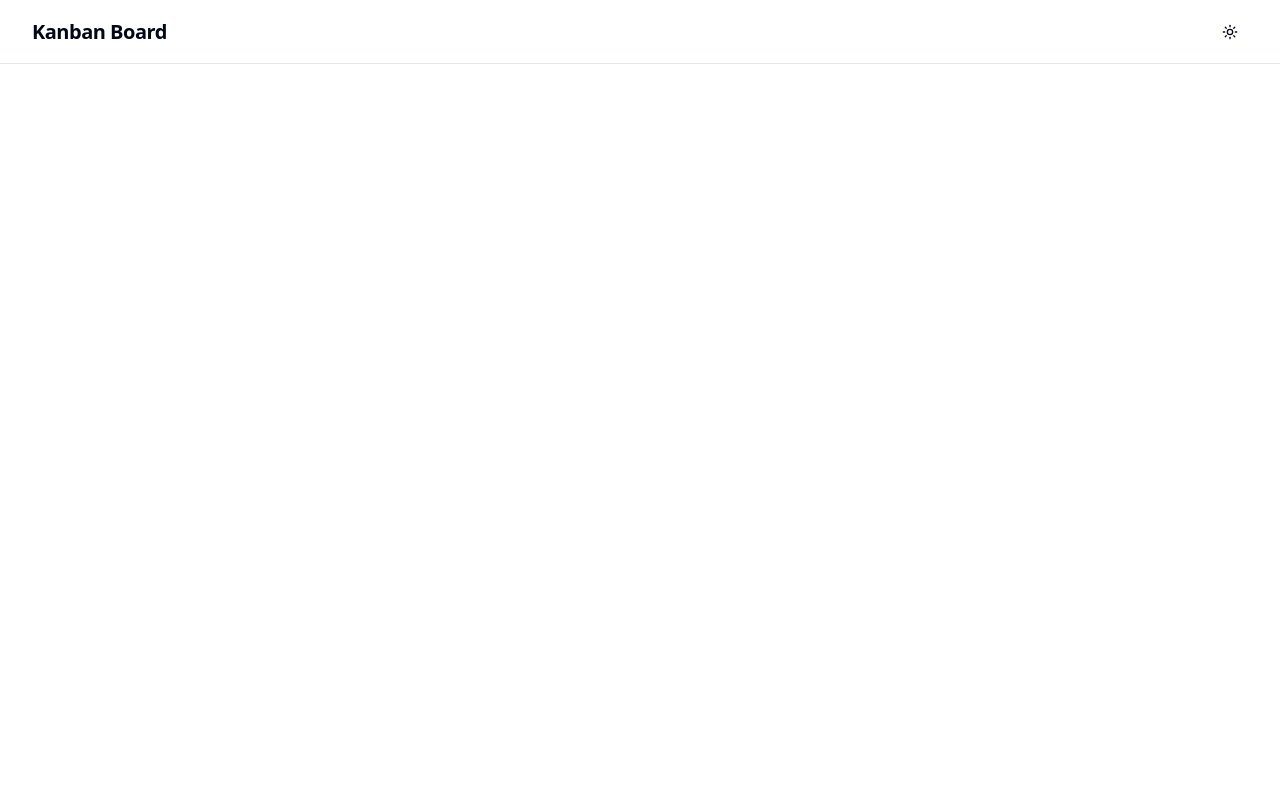
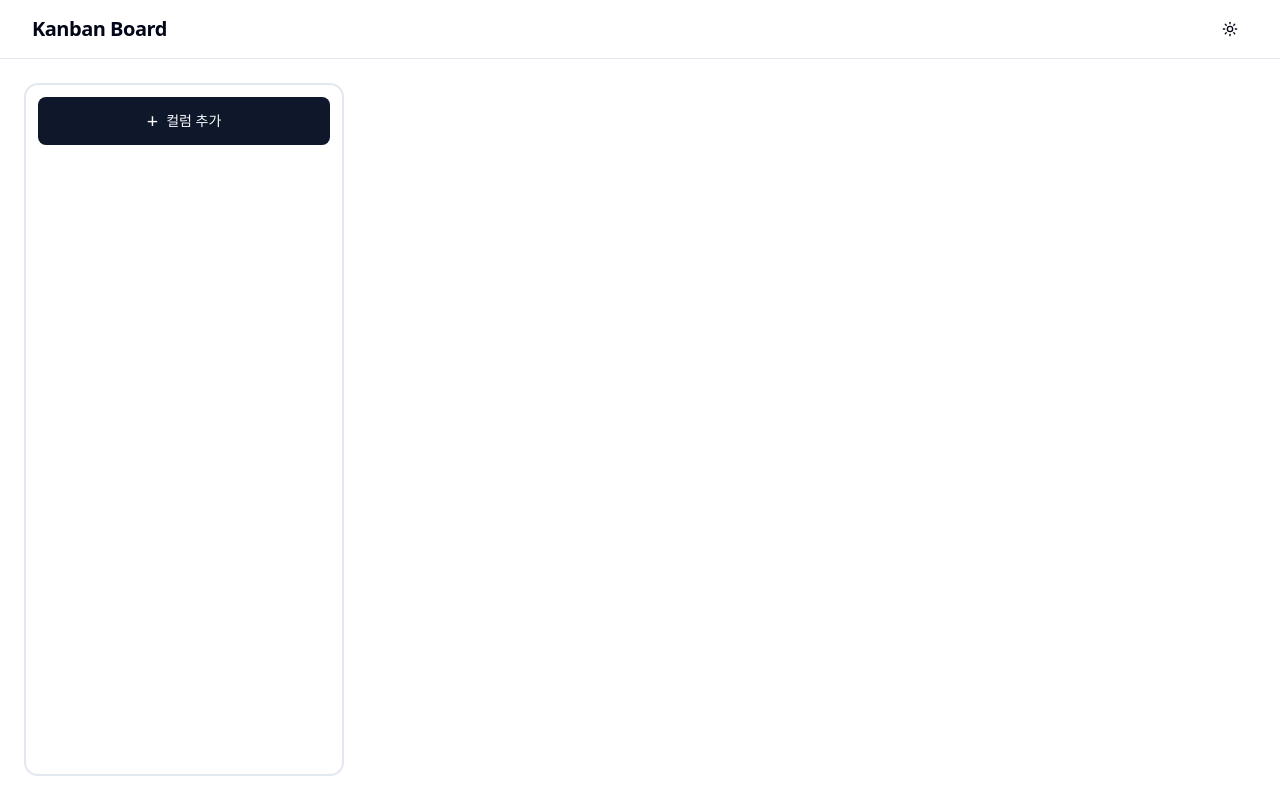
Before and after one commit to tigermulder/woody-board, a React (Vite) app: page / in a window 1280 px wide. Built offline with nearby package versions, Linux system fonts and the light colour scheme.

Commit message:
feat: axios instance에서 가공하지않도록 수정, 보드컴포넌트작업, 버튼컴포넌트 css작업, 컴포넌트 배럴파일추가

```diff
--- a/src/App.tsx
+++ b/src/App.tsx
@@ -1,11 +1,13 @@
+import { Board } from "@/components/kanban";
 import { Header } from "@/components/layout/Header";
 
 function App() {
-  return (
-    <div className="flex h-screen flex-col">
-      <Header />
-    </div>
-  );
+	return (
+		<div className="flex h-screen flex-col">
+			<Header />
+			<Board />
+		</div>
+	);
 }
 
 export default App;
--- a/src/components/kanban/Board.tsx
+++ b/src/components/kanban/Board.tsx
@@ -0,0 +1,15 @@
+import { Button } from "@/components/ui";
+
+export function Board() {
+	return (
+		<div className="scrollbar-hide flex h-full w-full gap-6 overflow-x-auto p-6">
+			{/* 새 컬럼 추가 버튼 */}
+			<div className="w-80 shrink-0 rounded-xl border-2 p-3">
+				<Button size="xl">
+					<span className="text-xl">+</span>
+					<span className="font-medium">컬럼 추가</span>
+				</Button>
+			</div>
+		</div>
+	);
+}
--- a/src/components/kanban/Column.tsx
+++ b/src/components/kanban/Column.tsx
@@ -0,0 +1,23 @@
+import type { ColumnType } from "@/types/api.ts";
+
+export function Column({ column }: { column: ColumnType }) {
+	return (
+		<div className="flex w-80 shrink-0 flex-col gap-4 rounded-xl bg-slate-100/50 p-4 dark:bg-slate-900/50">
+			{/* 컬럼 헤더: 제목과 카드 개수 표시 */}
+			<div className="flex items-center justify-between px-1">
+				<h3 className="font-bold text-foreground text-lg">{column.title}</h3>
+				<span className="rounded-full bg-slate-200 px-2 py-0.5 font-semibold text-slate-600 text-xs dark:bg-slate-800 dark:text-slate-400">
+					{column.cards.length}
+				</span>
+			</div>
+
+			{/* 카드 추가 버튼 */}
+			<button
+				type="button"
+				className="mt-2 flex w-full items-center justify-center rounded-lg py-2 font-medium text-muted-foreground text-sm transition-colors hover:bg-slate-200/50 dark:hover:bg-slate-800"
+			>
+				+ 카드 추가
+			</button>
+		</div>
+	);
+}
--- /dev/null
+++ b/src/components/kanban/index.ts
@@ -0,0 +1,3 @@
+export * from "./Board";
+export * from "./CardItem";
+export * from "./Column";
--- a/src/components/layout/Header.tsx
+++ b/src/components/layout/Header.tsx
@@ -1,8 +1,8 @@
 // src/components/layout/Header.tsx
 
 import { Moon, Sun } from "lucide-react";
+import { useTheme } from "@/components/theme-provider";
 import { Button } from "@/components/ui/button";
-import { useTheme } from "@/components/theme-provider";
 
 export function Header() {
 	const { theme, setTheme } = useTheme();
--- a/src/components/ui/button.tsx
+++ b/src/components/ui/button.tsx
@@ -5,7 +5,7 @@ import type * as React from "react";
 import { cn } from "@/lib/utils";
 
 const buttonVariants = cva(
-	"inline-flex shrink-0 items-center justify-center gap-2 whitespace-nowrap rounded-md font-medium text-sm outline-none transition-all focus-visible:border-ring focus-visible:ring-[3px] focus-visible:ring-ring/50 disabled:pointer-events-none disabled:opacity-50 aria-invalid:border-destructive aria-invalid:ring-destructive/20 dark:aria-invalid:ring-destructive/40 [&_svg:not([class*='size-'])]:size-4 [&_svg]:pointer-events-none [&_svg]:shrink-0",
+	"inline-flex w-full shrink-0 cursor-pointer items-center justify-center gap-2 whitespace-nowrap rounded-md font-medium text-sm outline-none transition-all focus-visible:border-ring focus-visible:ring-[3px] focus-visible:ring-ring/50 disabled:pointer-events-none disabled:cursor-not-allowed disabled:opacity-50 aria-invalid:border-destructive aria-invalid:ring-destructive/20 dark:aria-invalid:ring-destructive/40 [&_svg:not([class*='size-'])]:size-4 [&_svg]:pointer-events-none [&_svg]:shrink-0",
 	{
 		variants: {
 			variant: {
@@ -24,6 +24,7 @@ const buttonVariants = cva(
 				default: "h-9 px-4 py-2 has-[>svg]:px-3",
 				sm: "h-8 gap-1.5 rounded-md px-3 has-[>svg]:px-2.5",
 				lg: "h-10 rounded-md px-6 has-[>svg]:px-4",
+				xl: "h-12 rounded-md px-8 has-[>svg]:px-6",
 				icon: "size-9",
 				"icon-sm": "size-8",
 				"icon-lg": "size-10",
--- /dev/null
+++ b/src/components/ui/index.ts
@@ -0,0 +1,4 @@
+export * from "./button";
+export * from "./card";
+export * from "./input";
+export * from "./label";
--- a/src/lib/axiosInstance.ts
+++ b/src/lib/axiosInstance.ts
@@ -1,13 +1,18 @@
 import axios from "axios";
 
-export const apiClient = axios.create({
-	baseURL: "http://localhost:4000/api",
-	headers: {
-		"Content-Type": "application/json",
-	},
+export const axiosInstance = axios.create({
+  baseURL: "http://localhost:4000/api",
+  headers: {
+    "Content-Type": "application/json",
+  },
 });
 
-apiClient.interceptors.response.use(
-	(response) => response.data.data,
-	(error) => Promise.reject(error.response?.data?.error),
+axiosInstance.interceptors.response.use(
+  (response) => response,
+  (error) => {
+    const serverError = error.response?.data?.error;
+    return Promise.reject(
+      serverError || { message: "네트워크 오류가 발생했습니다." }
+    );
+  }
 );
--- a/src/types/api.ts
+++ b/src/types/api.ts
@@ -2,15 +2,15 @@ export interface ApiResponse<T> {
   data: T;
 }
 
-export interface Column {
+export interface ColumnType {
   id: string;
   title: string;
   order: number;
   created_at: string;
-	cards: Card[];
+  cards: CardType[];
 }
 
-export interface Card {
+export interface CardType {
   id: string;
   column_id: string;
   title: string;
```
Also changed, not shown: src/api/kanban.ts (added). Lines whose indentation alone changed are shown as unchanged.
